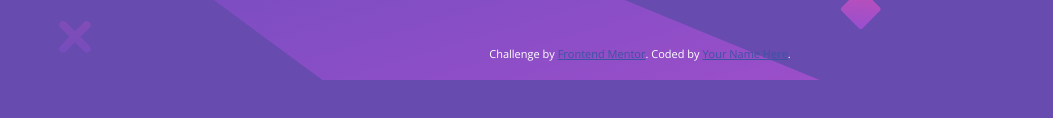
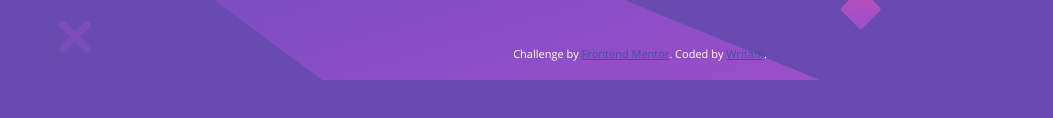
Before and after one commit to bwritam/huddle-landing-page-with-single-introductory-section-master, a plain HTML site: page index.html in a window 1280 px wide. Shown: the part 542-660 px from the top of the page, 0-1053 px from the left. Drawn offline with nearby package versions, Linux system fonts and the light colour scheme.

Commit message:
add your name

```diff
--- a/index.html
+++ b/index.html
@@ -33,7 +33,7 @@
     <footer>
       <p class="attribution">
         Challenge by <a href="https://www.frontendmentor.io?ref=challenge" target="_blank">Frontend Mentor</a>.
-        Coded by <a href="#">Your Name Here</a>.
+        Coded by <a href="#">Writam</a>.
       </p>
     </footer>
   </body>
```
